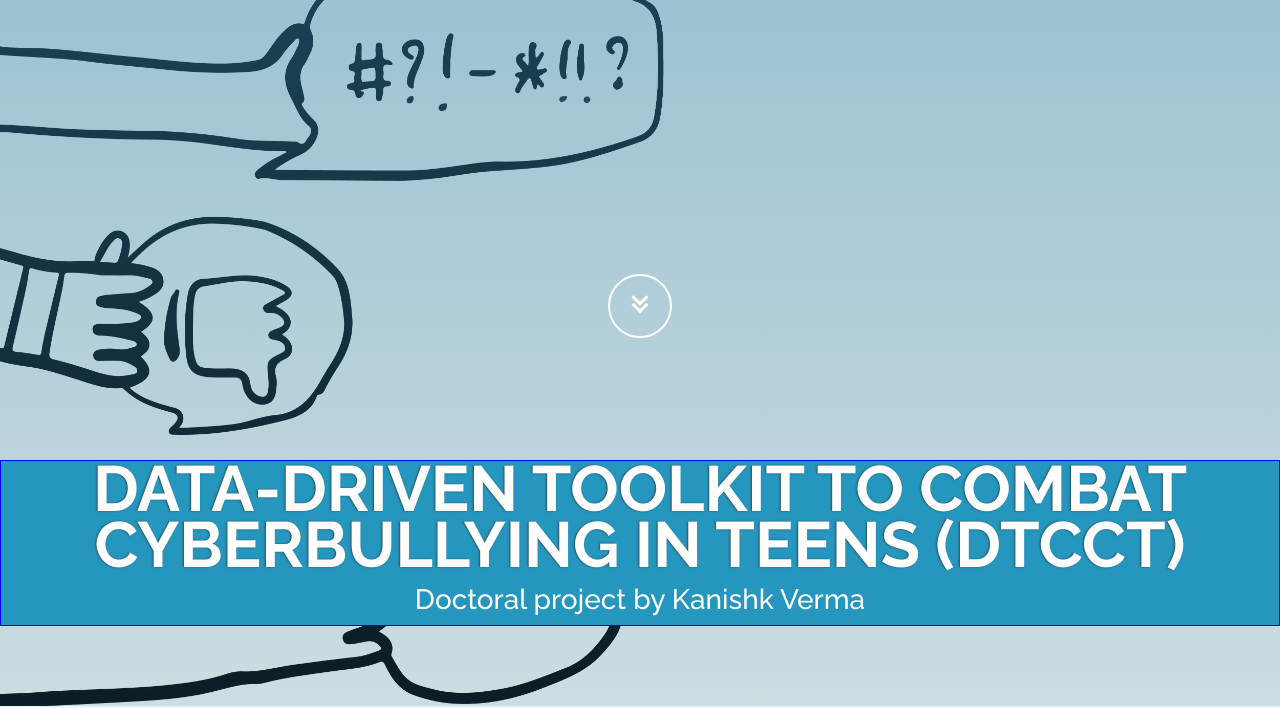
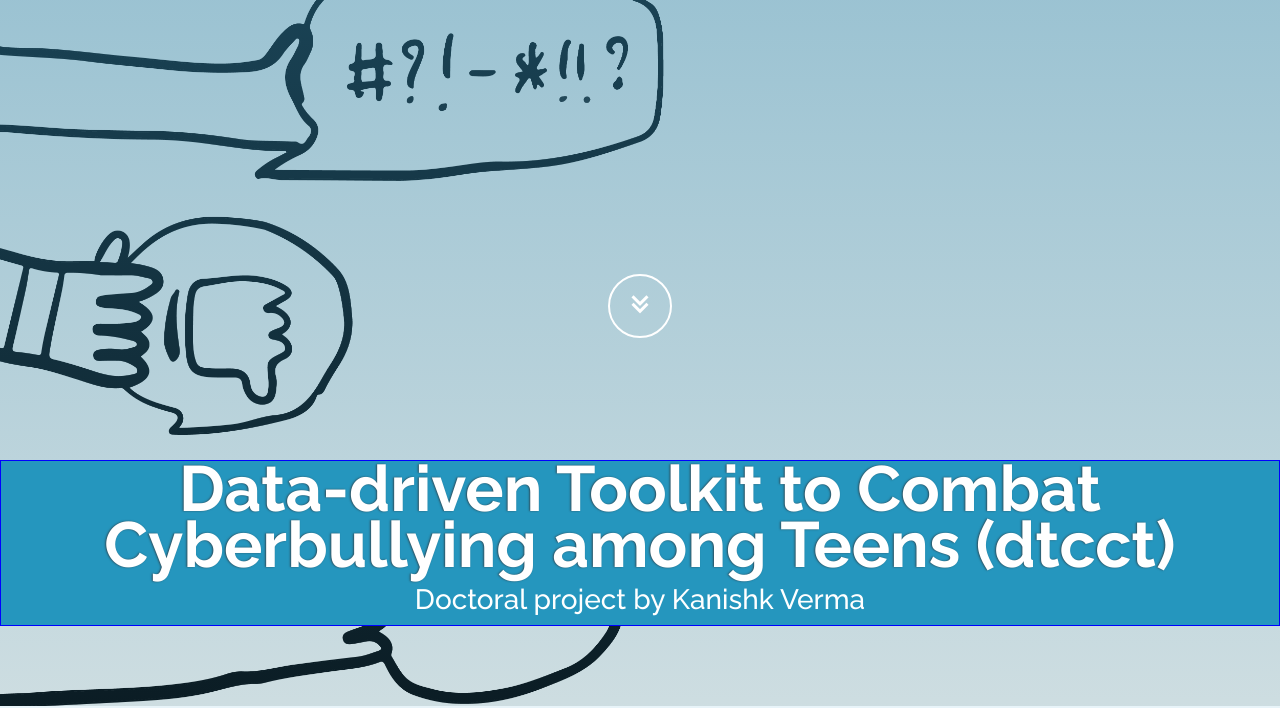
Before and after one commit to act-agi/act-agi.github.io, a plain HTML site: page index.html in a window 1280 px wide. Shown: the part 94-802 px from the top of the page. Drawn offline with nearby package versions, Linux system fonts and the light colour scheme.

Commit message:
Update index.html

```diff
--- a/index.html
+++ b/index.html
@@ -73,7 +73,7 @@
       <a href="http://www.freepik.com"> </a>
       <a href="#about" class="btn-get-started scrollto"><i class="bx bx-chevrons-down"></i></a>
       <div style="background-color: #2596be; border:0.1px solid blue ;position: absolute; bottom: 10%; left: 1; ">
-        <h1>Data-driven Toolkit to Combat Cyberbullying in Teens (DTCCT)</h1>
+        <h1 style="text-transform: lowercase;"><span style="text-transform: uppercase;">D</span>ata-driven <span style="text-transform: uppercase;">T</span>oolkit to <span style="text-transform: uppercase;">C</span>ombat <span style="text-transform: uppercase;">C</span>yberbullying among <span style="text-transform: uppercase;">T</span>eens (DTCCT)</h1>
        <h3 style="color: white;">Doctoral project by Kanishk Verma</h3>
       </div>
 
```
